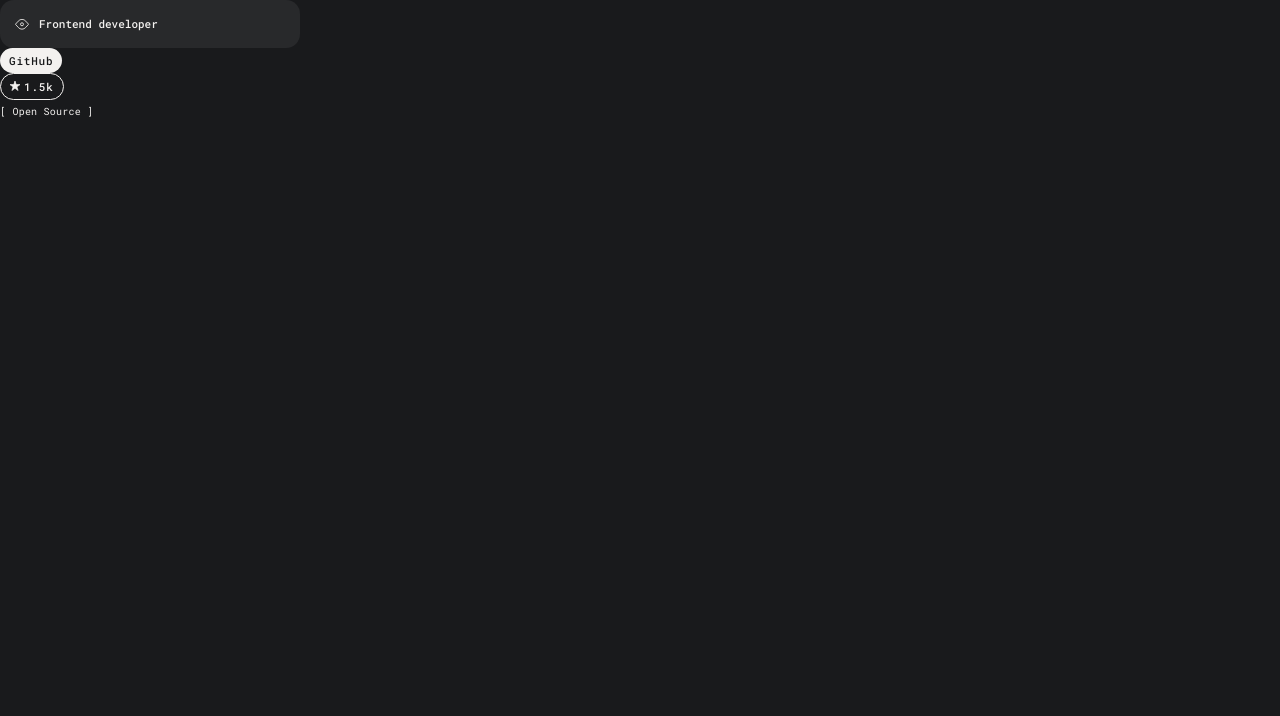
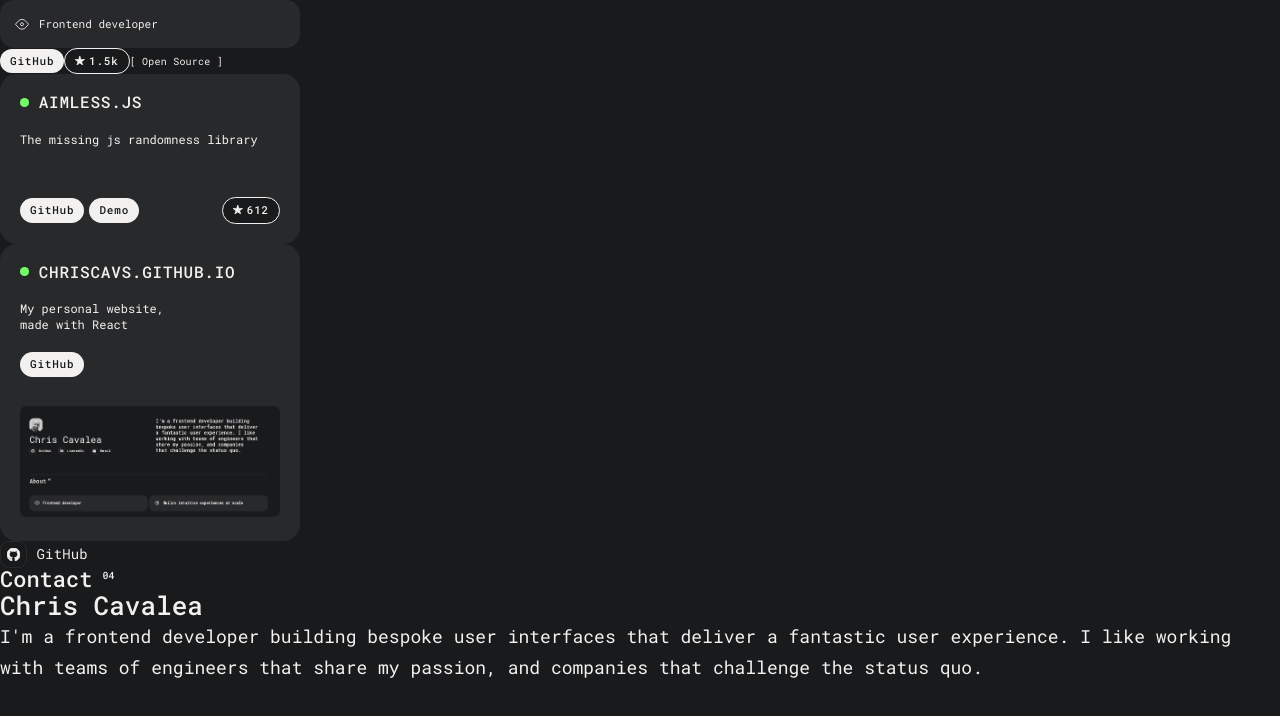
Before and after one commit to ChrisCavs/ChrisCavs.github.io, a React (Create React App) app: page / in a window 1280 px wide. Shown: the top 716 px of the page. Built offline with nearby package versions, Linux system fonts and the light colour scheme.

Commit message:
add icons, spacers, cards, and copy

```diff
--- a/src/Components/Header.js
+++ b/src/Components/Header.js
@@ -4,7 +4,13 @@
 import { MobileContext } from '../App'
 import Block from '../Library/block'
 import { StarButton, StyledButton } from '../Library/button'
-import Link from '../Library/link'
+import { ContactLink, Link } from '../Library/link'
+import { Card, ImageCard } from '../Library/card'
+import chriscavsImage from '../Static/chriscavs.png'
+import StyledIcon from '../Library/icon'
+import { iconMap } from '../Library/utils'
+import Spacer from '../Library/spacer'
+import { PageSubtitle, PageTitle, SectionTitle } from '../Library/copy'
 
 const navItems = [
     { name: 'Open Source', onClick: () => jump('.open-source')},
@@ -18,13 +24,35 @@
     return (
         <>
             <Block icon="Eye" text="Frontend developer" />
-            <StyledButton variant="primary">
+            <StyledButton>
                 GitHub
             </StyledButton>
             <StarButton>
                 1.5k
             </StarButton>
             <Link>Open Source</Link>
+            <Card
+                title="AIMLESS.JS"
+                subtitle="The missing js randomness library"
+                stars="612"
+                gitLink="https://github.com/ChrisCavs/aimless.js"
+                demoLink="https://chriscavs.github.io/aimless-demo"
+            />
+            <ImageCard
+                title="CHRISCAVS.GITHUB.IO"
+                subtitle="My personal website, made with React"
+                gitLink="https://github.com/ChrisCavs/ChrisCavs.github.io"
+                src={chriscavsImage}
+                alt="personal website"
+            />
+            <ContactLink>
+                <StyledIcon Icon={iconMap['Github']} type="contact" />
+                <Spacer width="9.5px" />
+                GitHub
+            </ContactLink>
+            <SectionTitle title="Contact" num="04" />
+            <PageTitle>Chris Cavalea</PageTitle>
+            <PageSubtitle>I'm a frontend developer building bespoke user interfaces that deliver a fantastic user experience. I like working with teams of engineers that share my passion, and companies that challenge the status quo.</PageSubtitle>
         </>
     )
 }
--- a/src/Library/block.js
+++ b/src/Library/block.js
@@ -2,14 +2,13 @@
 import styled from 'styled-components'
 
 import { iconMap, getThemeProp } from './utils'
+import StyledIcon from './icon'
 
 const Block = ({icon, text}) => {
     const Icon = iconMap[icon]
     return (
         <StyledBlock>
-            <IconWrapper>
-                <Icon fill="currentColor" stroke="currentColor" />
-            </IconWrapper>
+            <StyledIcon Icon={Icon} type="block" />
             <div>{text}</div>
         </StyledBlock>
     )
@@ -21,18 +20,10 @@
     width: 300px;
     height: 47.5px;
     font-size: 11px;
-    font-weight: 500;
     line-height: 14.4px;
     border-radius: 14px;
     color: ${getThemeProp('text')};
     background-color: ${getThemeProp('secondary')};
 `
 
-const IconWrapper = styled.div`
-    width: 14px;
-    height: 10.4px;
-    margin-right: 10px;
-    margin-left: 15px;
-`
-
 export default Block
--- a/src/Library/button.js
+++ b/src/Library/button.js
@@ -2,53 +2,49 @@
 import styled from 'styled-components'
 
 import { iconMap, getThemeProp } from './utils'
+import Spacer from './spacer'
+import StyledIcon from './icon'
 
 const Star = iconMap['Star']
 
-const StyledButton = ({ onClick, children }) => (
-    <PrimaryButtonContainer onClick={onClick}>
+const StyledButton = ({ href, children }) => (
+    <PrimaryButtonContainer href={href} target="_blank">
         {children}
     </PrimaryButtonContainer>
 )
 
-const StarButton = ({ onClick, children }) => (
-    <SecondaryButtonContainer onClick={onClick}>
-        <IconWrapper>
-            <Star fill="currentColor" stroke="currentColor" />
-        </IconWrapper>
+const StarButton = ({ href, children }) => (
+    <SecondaryButtonContainer href={href} target="_blank">
+        <StyledIcon Icon={Star} type="star" />
+        <Spacer width="4px" />
         {children}
     </SecondaryButtonContainer>
 )
 
 const baseButtonStyles = `
-    padding: 7px 9px;
+    display: inline-block;
+    padding: 7px 10px;
     font-size: 11px;
     font-weight: 500;
-    line-height: 11px;
+    line-height: 10.8px;
     letter-spacing: 0.8px;
     border-radius: 18px;
     border-style: unset;
+    text-decoration: none;
     cursor: pointer;
 `
 
-const PrimaryButtonContainer = styled.button`
+const PrimaryButtonContainer = styled.a`
     ${baseButtonStyles}
     color: ${getThemeProp('background')};
     background-color: ${getThemeProp('text')};
 `
 
-const SecondaryButtonContainer = styled.button`
+const SecondaryButtonContainer = styled.a`
     ${baseButtonStyles}
-    display: flex;
     color: ${getThemeProp('text')};
     border: 1px solid ${getThemeProp('text') };
     background-color: ${getThemeProp('background')};
 `
 
-const IconWrapper = styled.div`
-    width: 10px;
-    height: 10px;
-    margin-right: 4px;
-`
-
 export { StyledButton, StarButton }
--- a/src/Library/card.js
+++ b/src/Library/card.js
@@ -1,13 +1,100 @@
 import React from "react"
 import styled from "styled-components"
 
-const Card = () => {
+import { StarButton, StyledButton } from "./button"
+import { getThemeProp } from "./utils"
+import Spacer from "./spacer"
 
+const Card = ({ title, subtitle, stars, gitLink, demoLink }) => {
+    return (
+        <CardContainer>
+            <CardTitleContainer>
+                <ThemeDot />
+                <Spacer width="10px" />
+                <CardTitle>{title}</CardTitle>
+            </CardTitleContainer>
+            <CardSubtitle>{subtitle}</CardSubtitle>
+            <ButtonContainer>
+                <div>
+                    <StyledButton href={gitLink}>GitHub</StyledButton>
+                    <Spacer width="5px" />
+                    <StyledButton href={demoLink}>Demo</StyledButton>
+                </div>
+                <StarButton href={gitLink}>{stars}</StarButton>
+            </ButtonContainer>
+        </CardContainer>
+    )
 }
 
-const ImageCard = () => {
+const ImageCard = ({ title, subtitle, gitLink, src, alt }) => {
+    return (
+        <CardContainer>
+            <CardTitleContainer>
+                <ThemeDot />
+                <Spacer width="10px" />
+                <CardTitle>{title}</CardTitle>
+            </CardTitleContainer>
+            <ImageCardSubtitle>{subtitle}</ImageCardSubtitle>
+            <StyledButton href={gitLink}>GitHub</StyledButton>
+            <ImageCardImage src={src} alt={alt} />
+        </CardContainer>
+    )
+}
 
-}
+const CardContainer = styled.div`
+    width: 300px;
+    padding: 20px;
+    border-radius: 16.85px;
+    box-sizing: border-box;
+    background-color: ${getThemeProp('secondary')};
+`
+
+const ButtonContainer = styled.div`
+    display: flex;
+    justify-content: space-between;
+    align-items: center;
+`
+
+const CardTitleContainer = styled.div`
+    display: flex;
+    align-items: center;
+    margin-bottom: 20px;
+    line-height: 16.18px;
+`
+
+const CardTitle = styled.h3`
+    margin: 0;
+    font-size: 16px;
+    font-weight: 500;
+    letter-spacing: 0.75px;
+    color: ${getThemeProp('text')};
+`
+
+const CardSubtitle = styled.span`
+    display: block;
+    margin-bottom: 50px;
+    font-size: 12px;
+    line-height: 16.18px;
+    color: ${getThemeProp('text')};
+`
+
+const ImageCardSubtitle = styled(CardSubtitle)`
+    width: 60%;
+    margin-bottom: 20px;
+`
+
+const ImageCardImage = styled.img`
+    width: 100%;
+    margin-top: 29px;
+    border-radius: 5.65px;
+`
+
+const ThemeDot = styled.span`
+    width: 8.68px;
+    height: 8.68px;
+    border-radius: 50%;
+    background-color: ${getThemeProp('tertiary')};
+`
 
 export {
     Card,
--- /dev/null
+++ b/src/Library/copy.js
@@ -0,0 +1,56 @@
+import React from 'react'
+import styled from 'styled-components'
+
+import { getThemeProp } from './utils'
+import Spacer from './spacer'
+
+const SectionTitle = ({ title, num }) => (
+    <TitleContainer>
+        <StyledTitle>{title}</StyledTitle>
+        <Spacer width="10px" />
+        <StyledNum>{num}</StyledNum>
+    </TitleContainer>
+)
+
+const TitleContainer = styled.div`
+    display: flex;
+    align-items: flex-start;
+`
+
+const StyledTitle = styled.h2`
+    display: inline;
+    margin: 0;
+    font-size: 22px;
+    font-weight: 500;
+    line-height: 22px;
+    color: ${getThemeProp('text')};
+`
+
+const StyledNum = styled.span`
+    margin-top: 2.2px;
+    font-size: 10px;
+    font-weight: 500;
+    line-height: 12px;
+    color: ${getThemeProp('text')};
+`
+
+const PageTitle = styled.h1`
+    margin: 0;
+    font-size: 26px;
+    font-weight: 500;
+    line-height: 31.15px;
+    color: ${getThemeProp('text')};
+`
+
+const PageSubtitle = styled.p`
+    margin: 0;
+    font-size: 18px;
+    line-height: 31.15px;
+    color: ${getThemeProp('text')};
+`
+
+export {
+    SectionTitle,
+    PageTitle,
+    PageSubtitle,
+}
--- /dev/null
+++ b/src/Library/icon.js
@@ -0,0 +1,46 @@
+import React from "react"
+import styled from "styled-components"
+
+import { getThemeProp } from "./utils"
+
+const BlockIconWrapper = styled.div`
+    width: 14px;
+    height: 10.4px;
+    margin-right: 10px;
+    margin-left: 15px;
+`
+
+const StarIconWrapper = styled.div`
+    display: inline-block;
+    width: 9.6px;
+    height: 9.1px;
+`
+
+const ContactIconWrapper = styled.div`
+    display: flex;
+    width: 27px;
+    height: 27px;
+    padding: 6px;
+    box-sizing: border-box;
+    border-radius: 8.5px;
+    border: 1px solid ${getThemeProp('secondary')};
+`
+
+const wrapperMap = {
+    block: BlockIconWrapper,
+    star: StarIconWrapper,
+    contact: ContactIconWrapper,
+}
+
+const StyledIcon = ({ Icon, type }) => {
+    const Wrapper = wrapperMap[type]
+    return (
+        <Wrapper>
+            <Icon fill="currentColor" stroke="currentColor" />
+        </Wrapper>
+    )
+}
+
+
+
+export default StyledIcon
--- a/src/Library/link.js
+++ b/src/Library/link.js
@@ -17,11 +17,34 @@
     )
 }
 
+const ContactLink = ({ href, children }) => {
+    const isMobile = useContext(MobileContext)
+    return (
+        <StyledContactLink href={href} target="_blank">
+            {children}
+        </StyledContactLink>
+    )
+}
+
 const StyledLink = styled.span`
     font-size: 10px;
     line-height: 12px;
     letter-spacing: 0.22px;
+    cursor: pointer;
     color: ${getThemeProp('text')}
 `
 
-export default Link
+const StyledContactLink = styled.a`
+    display: flex;
+    align-items: center;
+    font-size: 13.93px;
+    line-height: 16.72px;
+    letter-spacing: 0.22px;
+    cursor: pointer;
+    color: ${getThemeProp('text')}
+`
+
+export {
+    Link,
+    ContactLink,
+}
--- /dev/null
+++ b/src/Library/spacer.js
@@ -0,0 +1,11 @@
+import React from "react"
+
+const Spacer = ({ width, height }) => (
+    <span style={{
+        display: 'inline-block',
+        width: `${width || '0px'}`,
+        height: `${height || '0px'}`
+    }} />
+)
+
+export default Spacer
--- a/src/Library/utils.js
+++ b/src/Library/utils.js
@@ -7,6 +7,7 @@
 import { ReactComponent as Js } from '../Icons/js.svg'
 import { ReactComponent as Question } from '../Icons/question.svg'
 import { ReactComponent as Star } from '../Icons/star.svg'
+import { ReactComponent as Github } from '../Icons/github.svg'
 
 const iconMap = {
     Eye,
@@ -18,6 +19,7 @@
     Js,
     Question,
     Star,
+    Github,
 }
 
 const getThemeProp = (key) => ({ theme }) => theme[key]
```
Also changed, not shown: src/index.js (+12 -12 lines), src/Static/ChrisCavs.png, src/Static/Mead.png.
